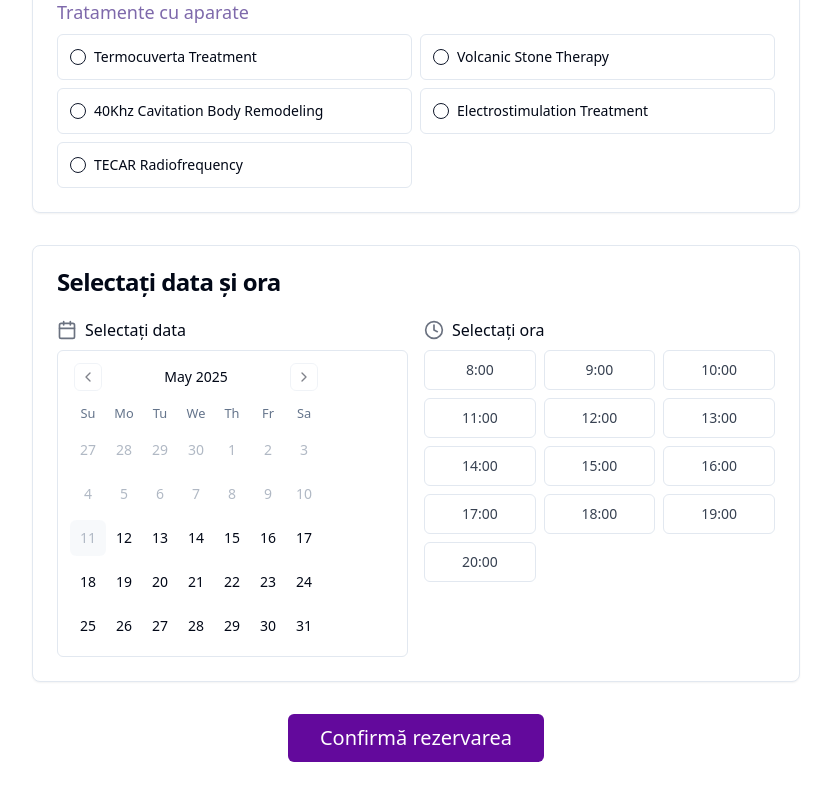
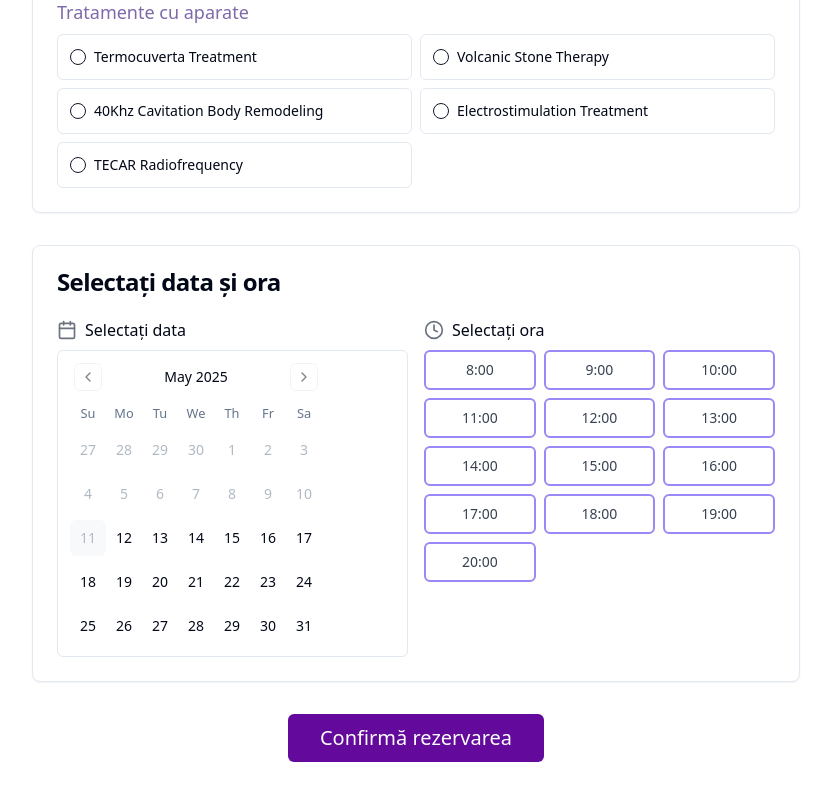
Before and after one commit to Neagu-Robert/Masaj-By-Melinda, a React (Vite) app: page /book in a window 1280 px wide. Shown: the part 805-1605 px from the top of the page, without its empty margins (224-1055 px from the left). Built offline with nearby package versions, Linux system fonts and the light colour scheme.

Commit message:
Refactor booking time slot styling
Improved the visual distinction between available and unavailable booking time slots by styling available slots with a pink outline and maintaining the existing greyed-out style for unavailable slots.

```diff
--- a/src/components/booking/DateTimeSelection.tsx
+++ b/src/components/booking/DateTimeSelection.tsx
@@ -107,7 +107,7 @@ const DateTimeSelection = ({
                     variant={selectedTime === time ? "default" : "outline"}
                     className={`
                       ${selectedTime === time ? 'bg-[#7E69AB] text-white' : 'text-gray-700'}
-                      ${isBooked ? 'bg-gray-300 text-gray-500 cursor-not-allowed hover:bg-gray-300' : ''}
+                      ${isBooked ? 'bg-gray-300 text-gray-500 cursor-not-allowed hover:bg-gray-300' : 'border-2 border-[#9b87f5] hover:bg-[#9b87f5]/10'}
                     `}
                     onClick={() => !isBooked && setSelectedTime(time)}
                     disabled={isBooked}
```
